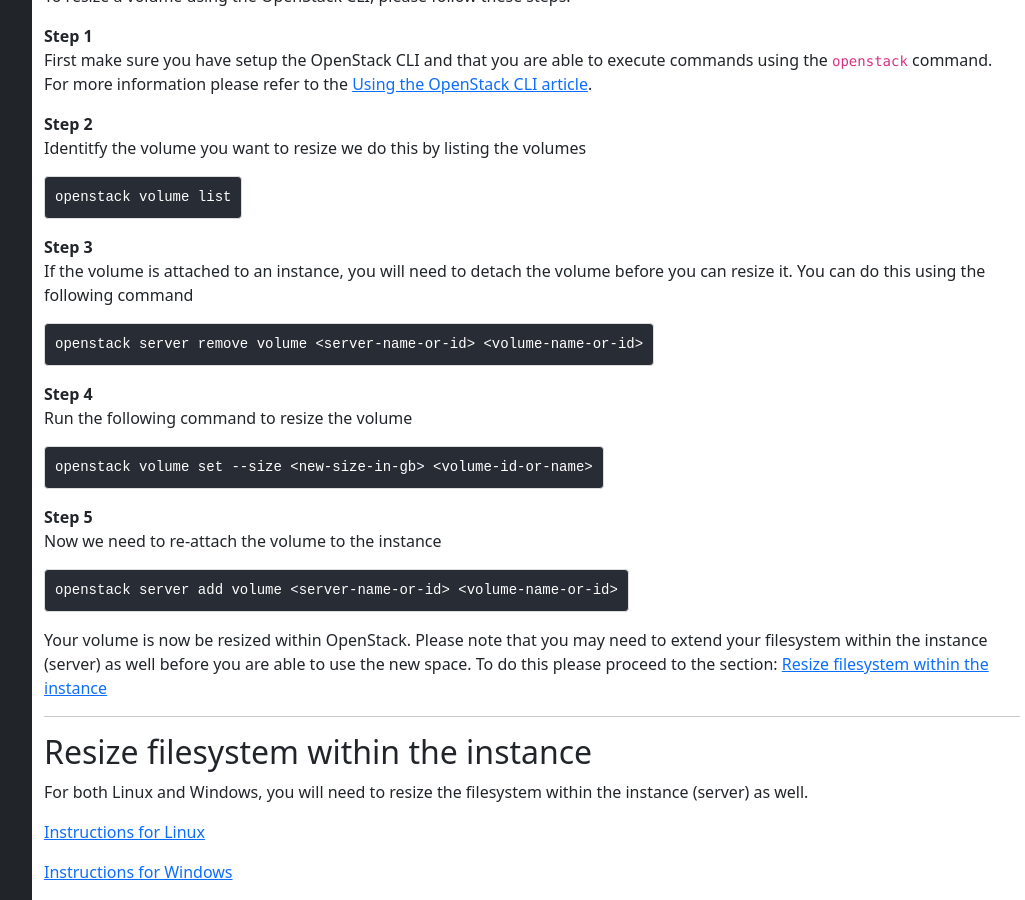
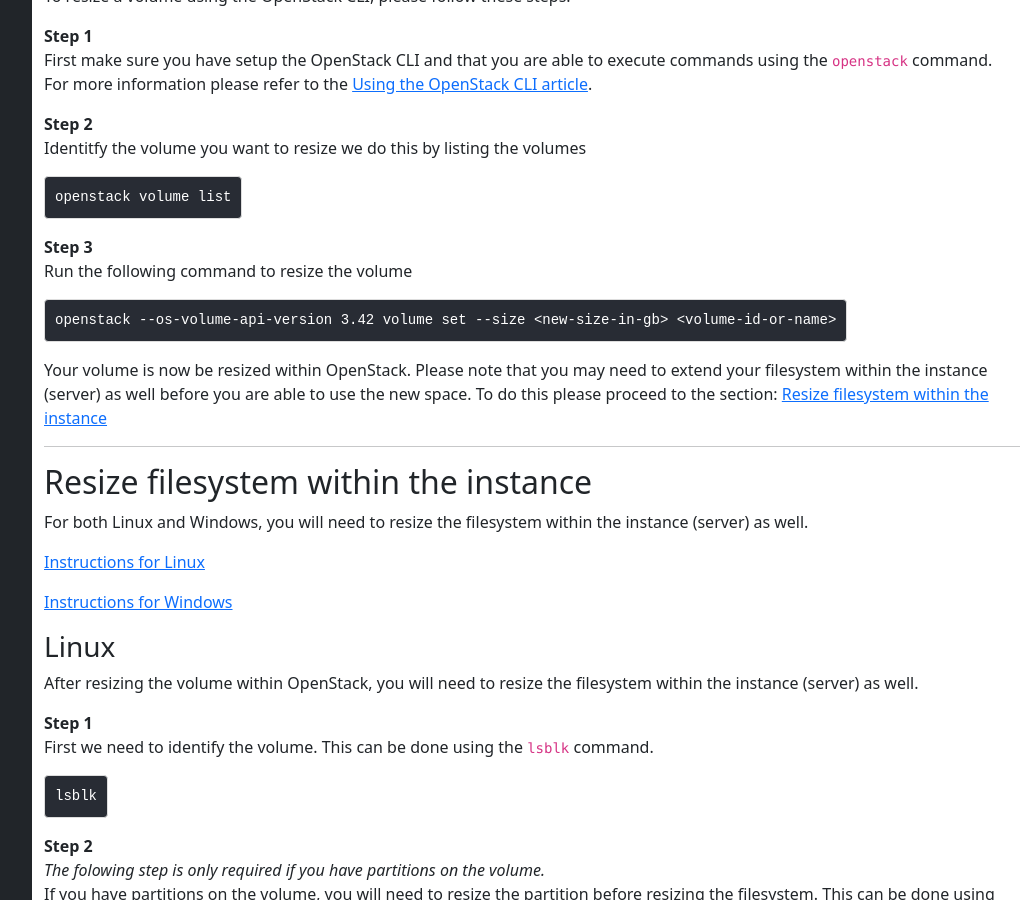
Before and after one commit to bkranendonk/OpenStack-Docs, a Jekyll site: the page built from _posts/volume/2024-02-28-resize-volume.md, in a window 1280 px wide and 900 px high, scrolled down 884 px. Shown: the whole window, without its empty margins (248-1273 px from the left). Built offline with Jekyll 4.4.1, drawn with Linux system fonts in a browser that asks for light colours.

Commit message:
Update 2024-02-28-resize-volume.md
online resize is a thing in 2024, even in the OpenStack client

````diff
--- a/_posts/volume/2024-02-28-resize-volume.md
+++ b/_posts/volume/2024-02-28-resize-volume.md
@@ -54,20 +54,9 @@
 ```
 
 **Step 3**
-If the volume is attached to an instance, you will need to detach the volume
-before you can resize it. You can do this using the following command
-```bash
-openstack server remove volume <server-name-or-id> <volume-name-or-id>
-```
-**Step 4**
 Run the following command to resize the volume
 ```bash
-openstack volume set --size <new-size-in-gb> <volume-id-or-name>
-```
-**Step 5**
-Now we need to re-attach the volume to the instance
-```bash
-openstack server add volume <server-name-or-id> <volume-name-or-id>
+openstack --os-volume-api-version 3.42 volume set --size <new-size-in-gb> <volume-id-or-name>
 ```
 
 Your volume is now be resized within OpenStack. Please note that you may need
````
